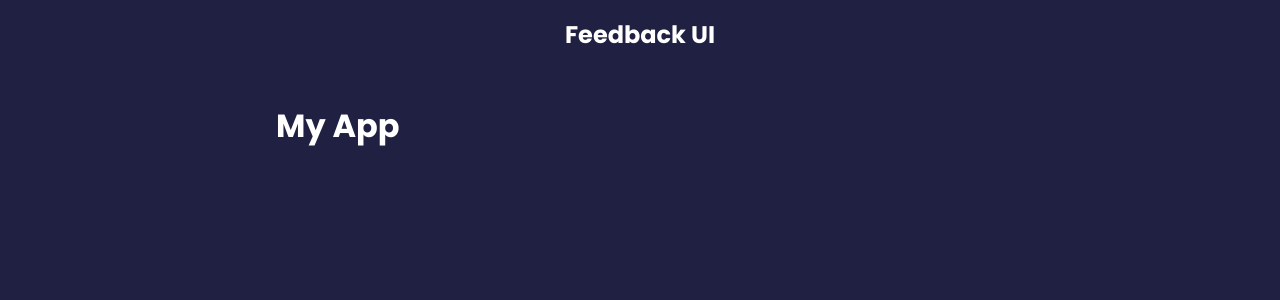
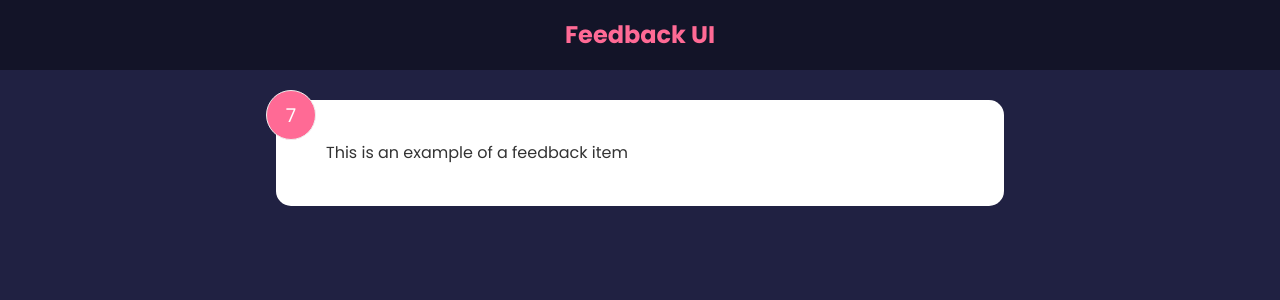
Before and after one commit to TakeADev/feedback-app, a React (Create React App) app: page / in a window 1280 px wide. Shown: the top 300 px of the page. Built offline with nearby package versions, Linux system fonts and the light colour scheme.

Commit message:
create FeedbackItem component

```diff
--- a/src/App.js
+++ b/src/App.js
@@ -1,12 +1,13 @@
 import React from 'react'
+import FeedbackItem from './components/FeedbackItem'
 import Header from './components/Header'
 
 function App() {
   return (
     <>
       <Header />
-      <div class='container'>
-        <h1>My App</h1>
+      <div className='container'>
+        <FeedbackItem />
       </div>
     </>
   )
--- /dev/null
+++ b/src/components/FeedbackItem.jsx
@@ -0,0 +1,15 @@
+import { useState } from 'react'
+
+function FeedbackItem() {
+  const [rating, setRating] = useState(7)
+  const [text, setText] = useState('This is an example of a feedback item')
+
+  return (
+    <div className='card'>
+      <div className='num-display'>{rating}</div>
+      <div className='text-display'>{text}</div>
+    </div>
+  )
+}
+
+export default FeedbackItem
--- a/src/components/Header.jsx
+++ b/src/components/Header.jsx
@@ -1,9 +1,14 @@
 import PropTypes from 'prop-types'
 
-function Header({ text }) {
+function Header({ text, bgColor, textColor }) {
+  const headerStyles = {
+    backgroundColor: bgColor,
+    color: textColor,
+  }
+
   return (
-    <header>
-      <div class='container'>
+    <header style={headerStyles}>
+      <div className='container'>
         <h2>{text}</h2>
       </div>
     </header>
@@ -12,10 +17,14 @@
 
 Header.defaultProps = {
   text: 'Feedback UI',
+  bgColor: 'rgba(0,0,0,0.4)',
+  textColor: '#ff6a95',
 }
 
 Header.propTypes = {
   text: PropTypes.string,
+  bgColor: PropTypes.string,
+  textColor: PropTypes.string,
 }
 
 export default Header
```
